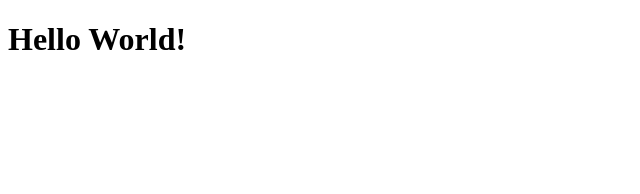
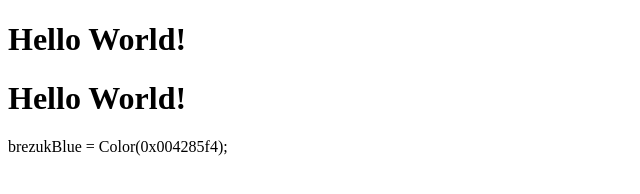
Before and after one commit to airmiren/brezuk-webpage, a plain HTML site: page index.html in a window 1280 px wide. Shown: the whole page, without its empty margins (0-640 px from the left). Drawn offline with Linux system fonts and the light colour scheme.

Commit message:
updated description

```diff
--- a/index.html
+++ b/index.html
@@ -7,5 +7,15 @@
   </head>
   <body>
     <h1>Hello World!</h1>
+    <h1>Hello World!</h1>
   </body>
 </html>
+
+<!-- This is a comment explaining the purpose of the following section -->
+brezukBlue = Color(0x004285f4);
+
+<!--
+     <p>This is a commented-out paragraph.
+     It won't be displayed in the browser.
+     Uncomment it to make it visible.
+     -->
```
